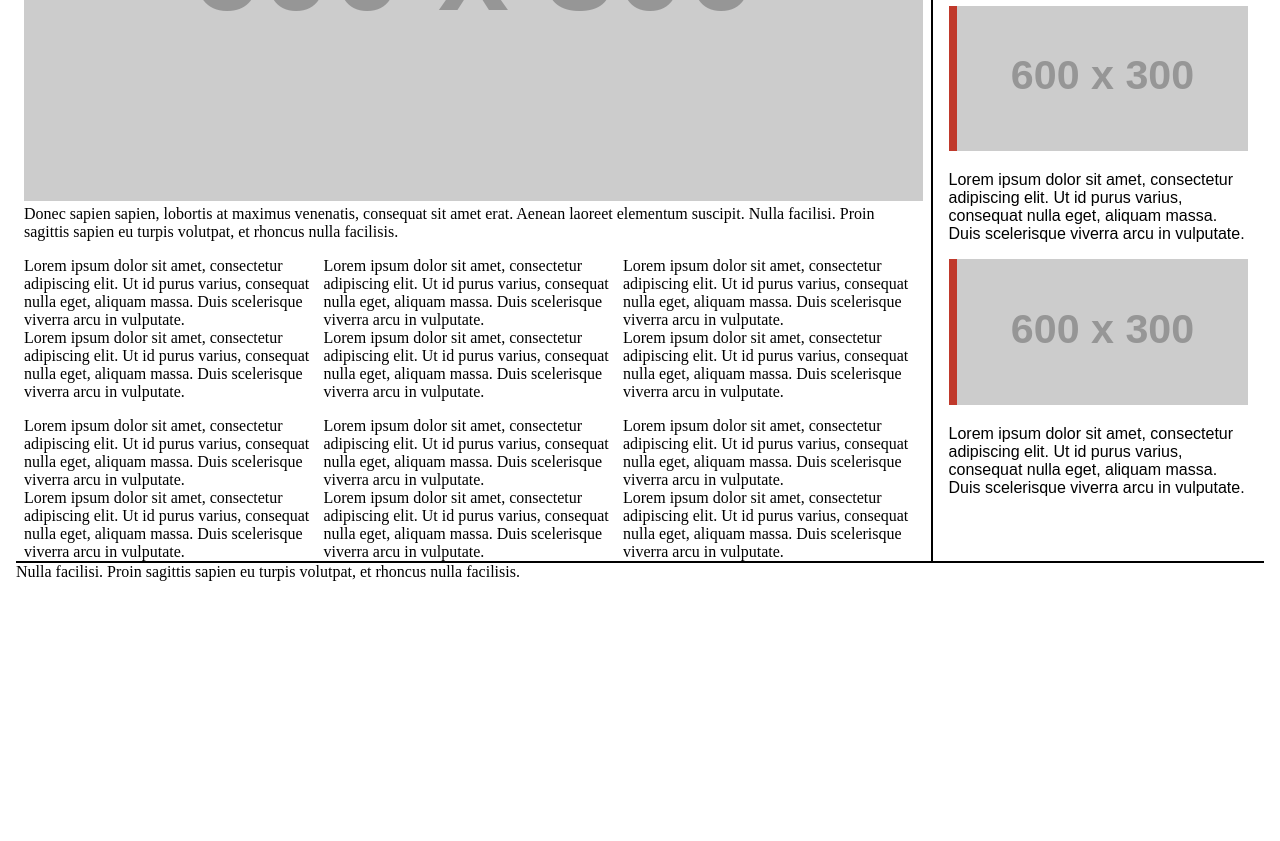
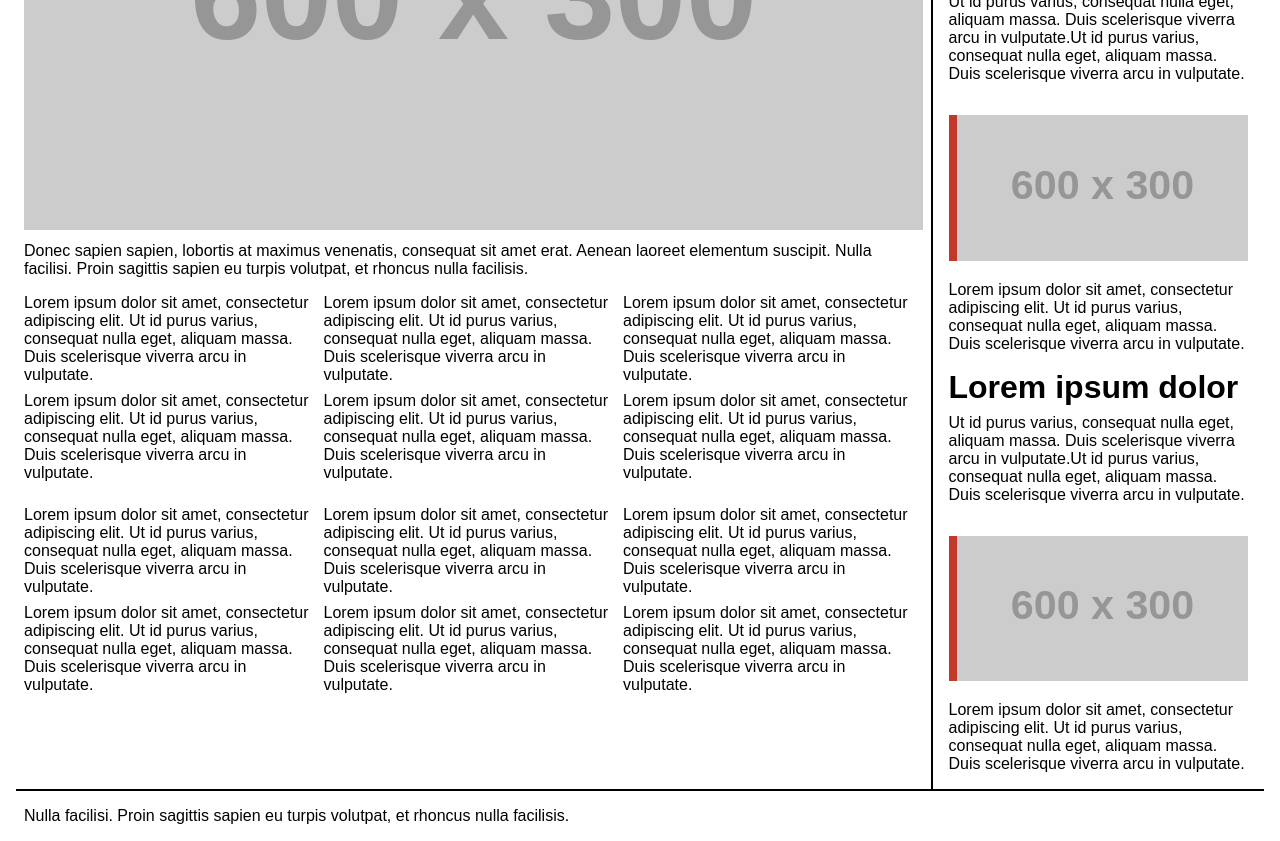
Before and after one commit to jrdnthedev/my_site, a website: page index.html in a window 1280 px wide. Shown: the part 523-1364 px from the top of the page. Before the commit the page ends 1120 px from the top, so only its background shows below. Drawn offline with Linux system fonts and the light colour scheme; placeholder pictures from the web are drawn by us.

Commit message:
updated mobile style updates

```diff
--- a/index.html
+++ b/index.html
@@ -86,6 +86,18 @@
           </section>
         </main>
         <aside>
+          <div class="caption-block">
+            <div class="caption-heading">Lorem ipsum dolor</div>
+            <p>Ut id purus varius, consequat nulla eget, aliquam massa.
+              Duis scelerisque viverra arcu in vulputate.Ut id purus varius, consequat nulla eget, aliquam massa.
+              Duis scelerisque viverra arcu in vulputate.</p>
+          </div>
+          <div class="caption-block">
+            <div class="caption-heading">Lorem ipsum dolor</div>
+            <p>Ut id purus varius, consequat nulla eget, aliquam massa.
+              Duis scelerisque viverra arcu in vulputate.Ut id purus varius, consequat nulla eget, aliquam massa.
+              Duis scelerisque viverra arcu in vulputate.</p>
+          </div>
           <figure>
             <img src="https://via.placeholder.com/600x300" alt="placeholder image">
             <figcaption>
@@ -94,14 +106,12 @@
               Duis scelerisque viverra arcu in vulputate. </p>
             </figcaption>
           </figure>
-          <figure>
-            <img src="https://via.placeholder.com/600x300" alt="placeholder image">
-            <figcaption>
-              <p>Lorem ipsum dolor sit amet, consectetur adipiscing elit.
-              Ut id purus varius, consequat nulla eget, aliquam massa.
-              Duis scelerisque viverra arcu in vulputate. </p>
-            </figcaption>
-          </figure>
+          <div class="caption-block">
+            <div class="caption-heading">Lorem ipsum dolor</div>
+            <p>Ut id purus varius, consequat nulla eget, aliquam massa.
+              Duis scelerisque viverra arcu in vulputate.Ut id purus varius, consequat nulla eget, aliquam massa.
+              Duis scelerisque viverra arcu in vulputate.</p>
+          </div>
           <figure>
             <img src="https://via.placeholder.com/600x300" alt="placeholder image">
             <figcaption>
--- a/scss/_footer.scss
+++ b/scss/_footer.scss
@@ -1,3 +1,4 @@
 footer {
     border-top: 0.15rem solid $primary;
+    padding: $standard $half 0;
 }
--- a/scss/_header.scss
+++ b/scss/_header.scss
@@ -5,12 +5,12 @@ header {
         margin: 0;
     }
     p.headline-intro {
-        padding: 0.25rem 1rem;
+        padding: $quarter $standard;
         background-color: $alternate;
         margin: 0;
     }
     &-wrapper {
         margin: 0 3rem;
-        padding: .5rem 0px;
+        padding: $half 0px;
     }
 }
--- a/scss/_modules.scss
+++ b/scss/_modules.scss
@@ -3,20 +3,26 @@ p.headline {
     font-style: italic;
     color: $off-white;
     @include mobile-plus {
-        font-size: 2rem;
+        font-size: $standard * 2;
     }
 }
 
 figure {
-    margin: 0 0 1rem;
+    margin: 0 0 $standard;
     img {
         width:100%;
-        border-left: .5rem solid $alternate;
+        border-left: $half solid $alternate;
     }
     figcaption {
-        margin: 1rem 0 0;
-        p {
-            font-family: sans-serif;
-        }
+        margin: $standard 0 0;
     }
 }
+
+.caption-block {
+    margin-bottom: $standard * 2;
+    .caption-heading {
+        font-size: $standard * 2;
+        font-weight: bold;
+        margin-bottom: $half;
+    }
+}
--- a/scss/_variables.scss
+++ b/scss/_variables.scss
@@ -1,6 +1,9 @@
 $alternate: #c0392b;
 $off-white: #ecf0f1;
 $primary: #000;
+$standard:1rem;
+$half:.5rem;
+$quarter:.25rem;
 
 h1 {
     font-size: 2.5rem;
--- a/scss/main.scss
+++ b/scss/main.scss
@@ -10,28 +10,34 @@
 body {
     margin: 0;
     font-size: 16px;
+    font-family: sans-serif;
 }
 .container {
-    margin: 1rem;
+    margin: $standard;
 }
 
 .main-container {
     display: flex;
+    flex-direction: column;
+    @include tablet {
+        flex-direction: row;
+    }
     main {
         flex: 3;
         flex-direction: column;
-        padding: 0 .5rem;
+        padding: 0 $half;
          img {
              width: 100%;
+             margin-bottom: $half;
          }
          .main-image-container {
-            margin: 0 0 1rem;
+            margin: 0 0 $standard;
          }
          .main-section-content {
             @include small-desktop {
                 display: flex;
             }
-            margin-bottom: 1rem;
+            margin-bottom: $standard;
             &:last-child {
                 @include small-desktop {
                     margin-bottom: 0;
@@ -40,10 +46,13 @@ body {
             & > div {
                 flex: 1;
                 flex-direction: row;
-                margin-bottom: 1rem;
+                margin-bottom: $standard;
+                p {
+                    margin-bottom: $half;
+                }
                 @include small-desktop {
                     flex-direction: column;
-                    padding-right: .5rem;
+                    padding-right: $half;
                     margin-bottom: 0;
                 }
             }
@@ -51,8 +60,11 @@ body {
     }
 
     aside {
-        padding: 0 1rem;
+        padding: 0 $half;
         flex: 1;
-        border-left: 0.15rem solid $primary;
+        @include tablet {
+            padding: 0 $standard;
+            border-left: 0.15rem solid $primary;
+        }
     }
 }
```
Also changed, not shown: css/main.css.
